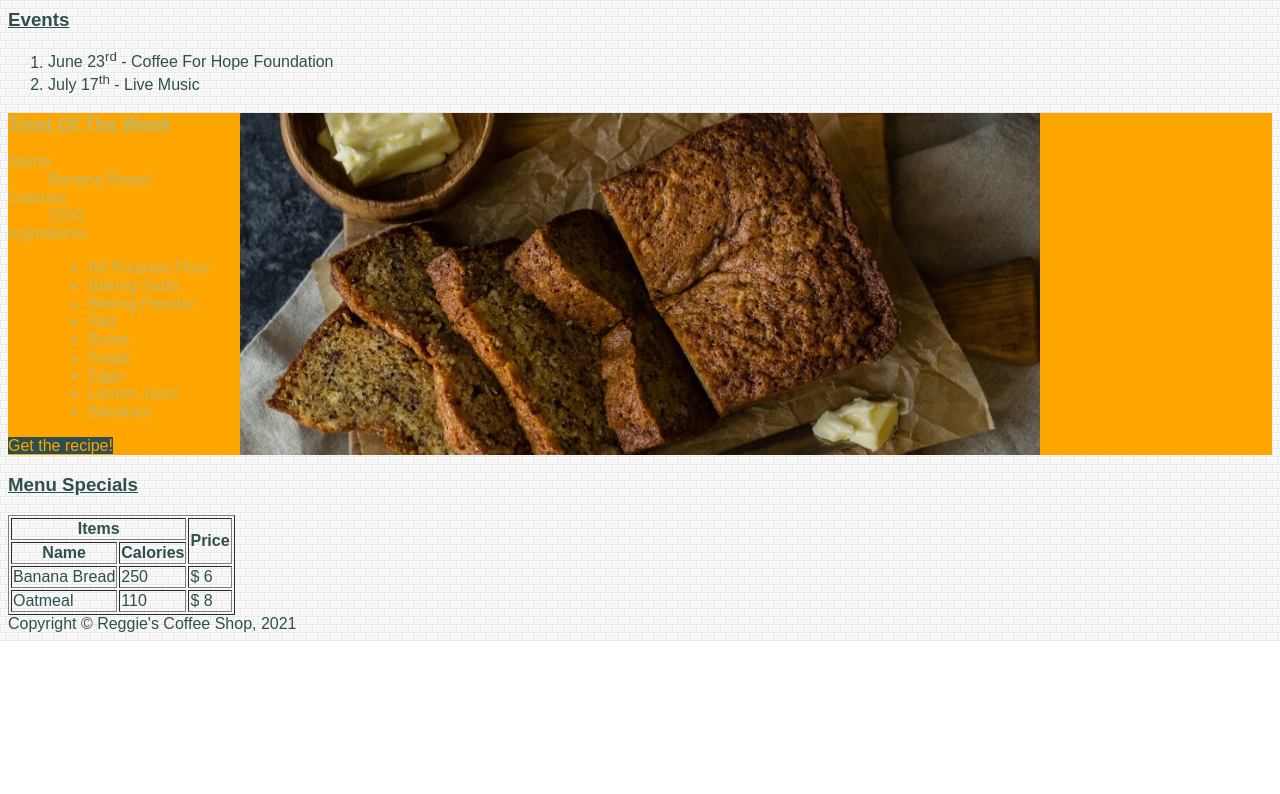
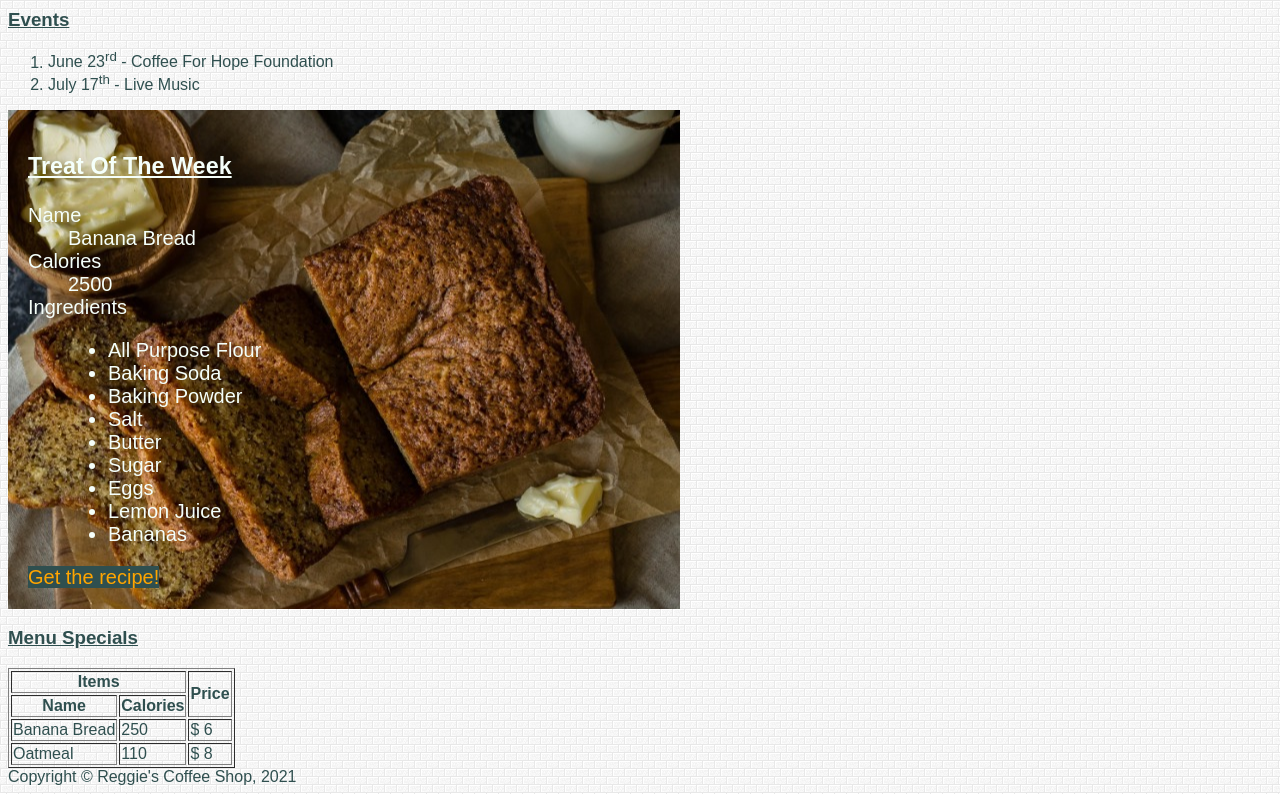
Before and after one commit to midh0001/midh0001.github.io, a plain HTML site: page week6/index.html in a window 1280 px wide. Shown: the part 1056-1850 px from the top of the page. Before the commit the page ends 1697 px from the top, so only its background shows below. Drawn offline with Linux system fonts and the light colour scheme.

Commit message:
last changes

```diff
--- a/week5/css/main.css
+++ b/week5/css/main.css
@@ -13,6 +13,7 @@ h1 {
 
 p {
     background-color: lightblue;
+    background-: ;
 }
 
 /* Selecting multiple elements to add same styles */
--- a/week6/css/main.css
+++ b/week6/css/main.css
@@ -40,16 +40,29 @@ nav ul a {
 #treatofweek {
     /* color image repeat position-x position-y / size */
     background: orange url(../images/bread.jpg) no-repeat center center;
-    color: darkkhaki;
+    color: mintcream;
+    font-size: 1.25rem;
+    /* 1em = 20px */
+    padding: 1em;
+    /* viewport based units vh and vw */
+    /* height: 100vh; */
+
+    /* % based on parent container width */
+    width: 50%;
 
 /* Selecting elements with class value */
 .orange-link {
     background-color: darkslategray;
     color: orange;
     text-decoration: none;
+
+}
+
+html {
+    font-size: 10px;
 }
 .large-text {
-    font-size: 24px;
+    font-size: 1.5rem;
 }
 
 /* Child selector or direct child selector */
--- a/week6/index.html
+++ b/week6/index.html
@@ -5,6 +5,8 @@
     <meta charset="utf-8">
     <title>Reggie's Coffee Shop - Home</title>
     <link rel="stylesheet" href="css/main.css">
+    <link rel="preconnect" href="https://fonts.gstatic.com">
+    <link href="https://fonts.googleapis.com/css2?family=Roboto:wght@100;300;400;700&display=swap" rel="stylesheet">
 </head>
 
 <body>
```
